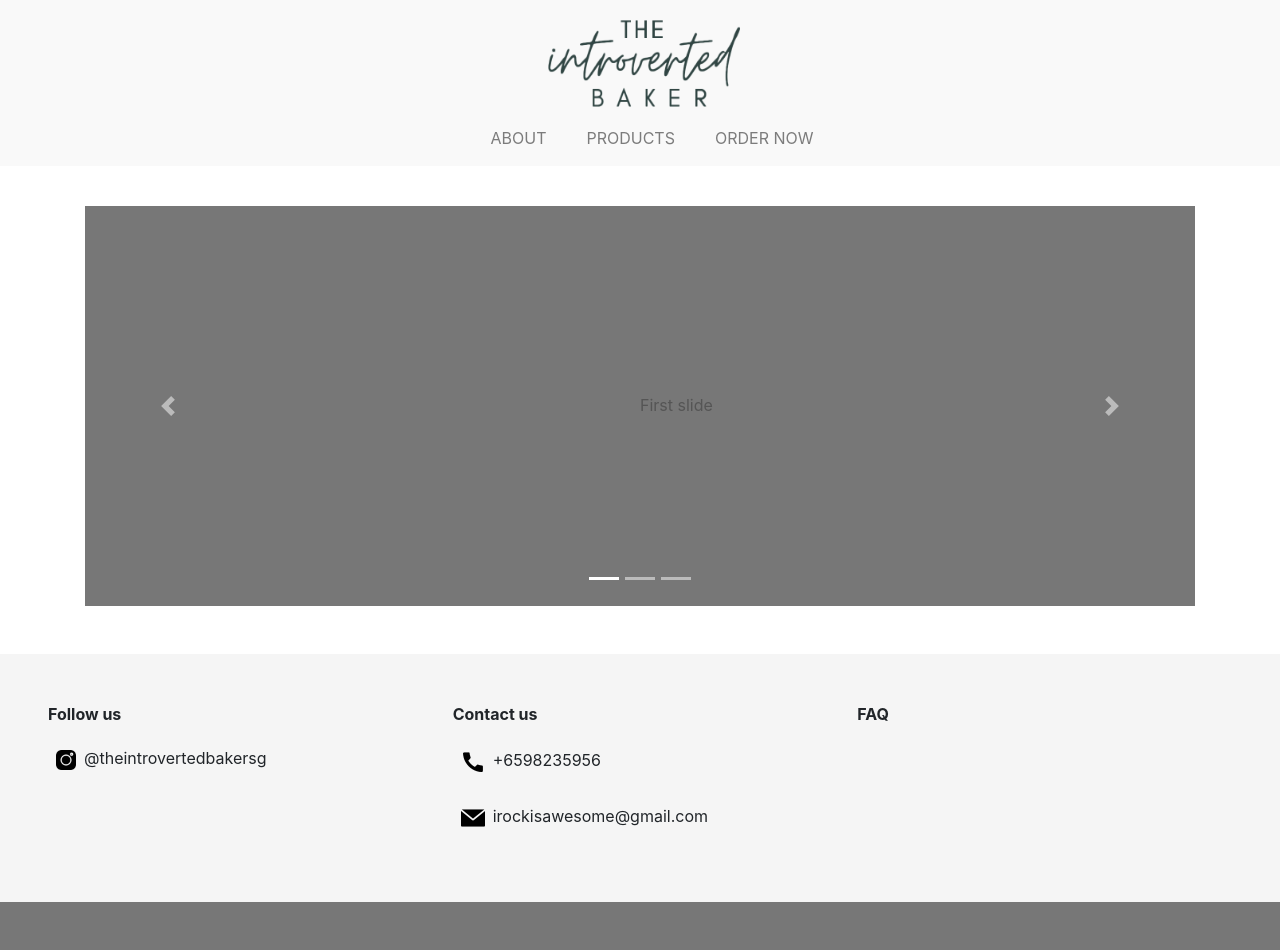
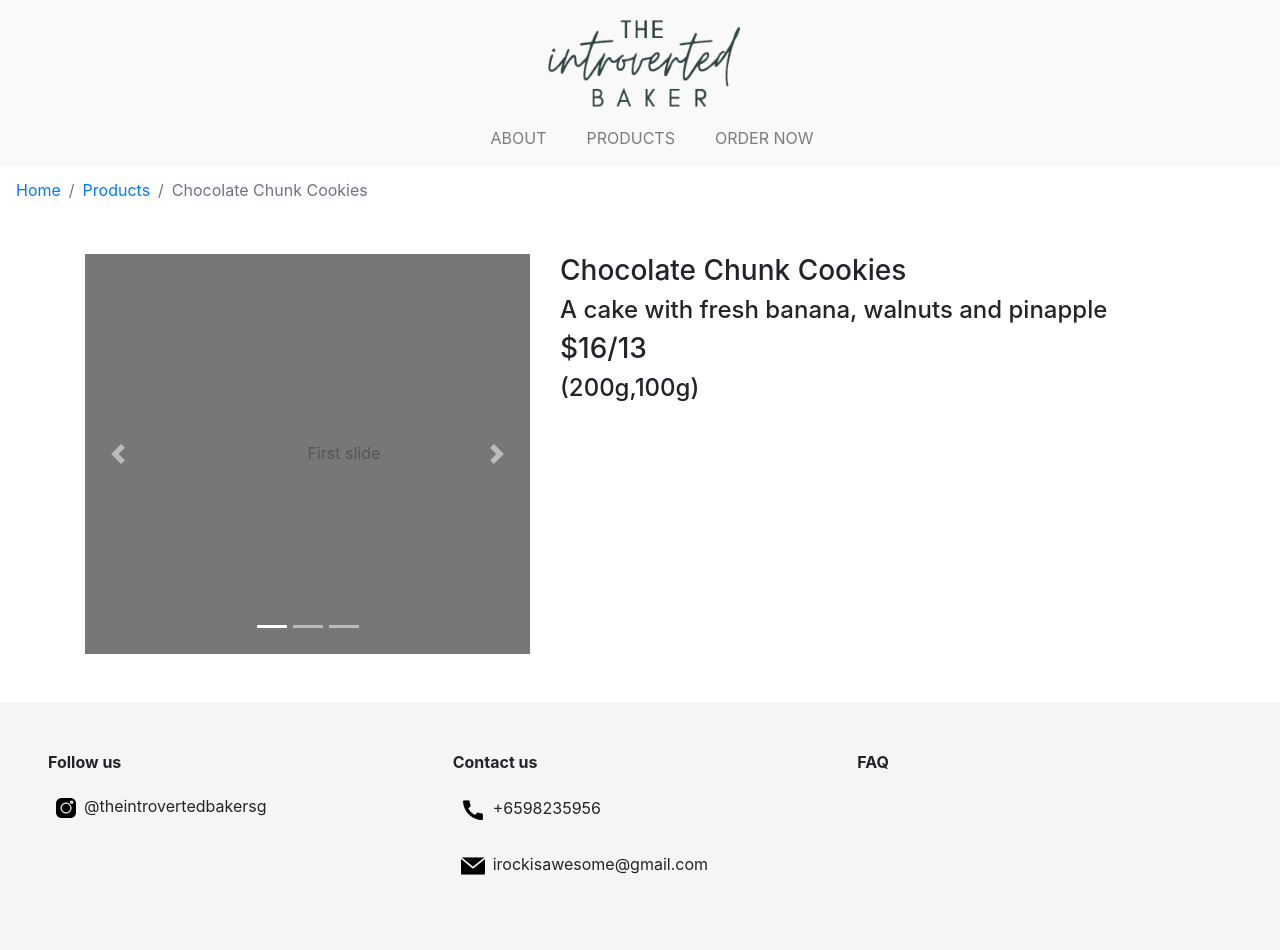
Before and after one commit to tenebrius1/introvertedbaker, a Flask app: page /ccc in a window 1280 px wide. Before the commit the page ends 902 px from the top, so only its background shows below. Run offline with Flask 2, Linux system fonts and the light colour scheme; some libraries are stand-ins or nearby versions.

Commit message:
updated individual products page

```diff
--- a/static/styles.css
+++ b/static/styles.css
@@ -88,3 +88,7 @@
   margin-top: 3rem;
   width: 100%;
 }
+
+.breadcrumb {
+  background-color: white;
+}
--- a/templates/ccc.html
+++ b/templates/ccc.html
@@ -3,9 +3,16 @@
 {% block title %}Chocolate Chunk Cookies{% endblock %}
 
 {% block main %}
+<nav aria-label="breadcrumb">
+    <ol class="breadcrumb">
+        <li class="breadcrumb-item"><a href="/">Home</a></li>
+        <li class="breadcrumb-item"><a href="/products">Products</a></li>
+        <li class="breadcrumb-item active" aria-current="page">Chocolate Chunk Cookies</li>
+    </ol>
+</nav>
 <div class="container" id="ccc_container">
-    <div class="row justify-content-center">
-        <div class="col-12">
+    <div class="row justify-content-start">
+        <div class="col-sm-5 col-12">
             <div id="ccc" class="carousel slide" data-ride="carousel">
                 <ol class="carousel-indicators">
                     <li data-target="#ccc" data-slide-to="0" class="active"></li>
@@ -54,6 +61,12 @@
                 </a>
             </div>
         </div>
+        <div class="col">
+            <h3>Chocolate Chunk Cookies</h3>
+            <h4>A cake with fresh banana, walnuts and pinapple</h2>
+            <h3>$16/13</h3>
+            <h4>(200g,100g)</h4>
+        </div>
     </div>
 </div>
 
```
